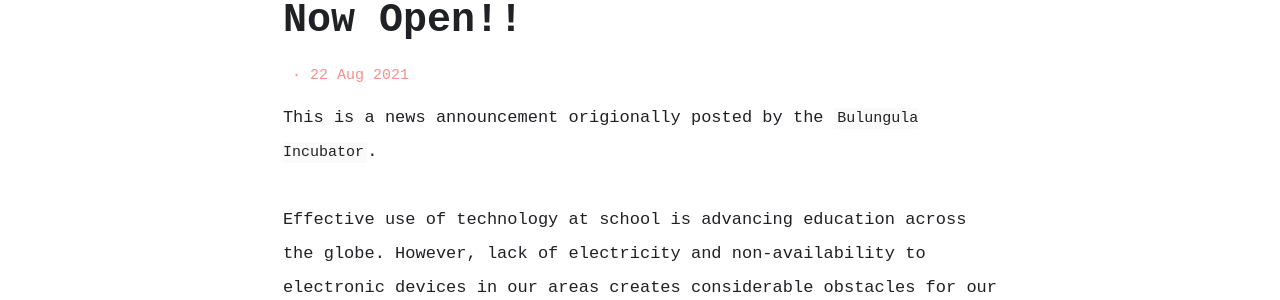
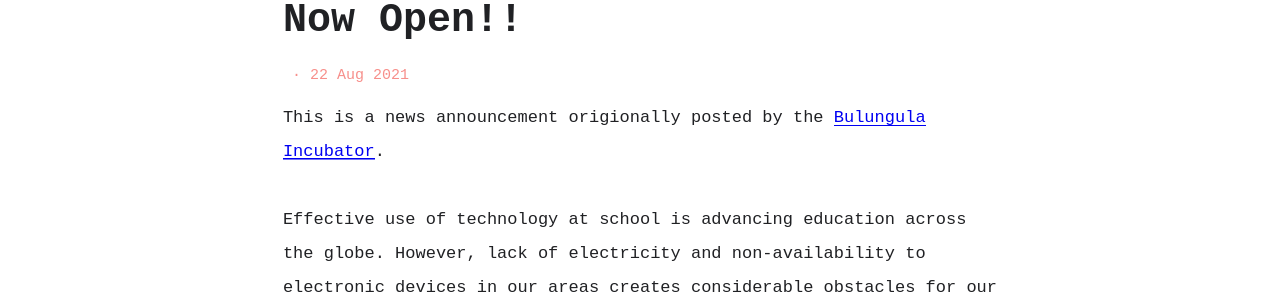
Before and after one commit to bulungula-tech-centre/bulungula-tech-centre, a Jekyll site: the page built from _posts/2021-08-22-firstPost_BI_Announcement.md, in a window 1280 px wide. Shown: the part 517-817 px from the top of the page. Built offline with Jekyll 4.4.1, drawn with Linux system fonts in a browser that asks for light colours.

```diff
--- a/_posts/2021-08-22-firstPost_BI_Announcement.md
+++ b/_posts/2021-08-22-firstPost_BI_Announcement.md
@@ -4,7 +4,7 @@ categories:
 feature_image: /assets/images/blog/firstClass.jpg
 ---
 
-This is a news announcement origionally posted by the [`Bulungula Incubator`](https://bulungulaincubator.org/the-bulungula-tech-centre-is-now-open/).
+This is a news announcement origionally posted by the [Bulungula Incubator](https://bulungulaincubator.org/the-bulungula-tech-centre-is-now-open/).
 
 Effective use of technology at school is advancing education across the globe. However, lack of electricity and non-availability to electronic devices in our areas creates considerable obstacles for our learners to achieve their full potential. In partnership with The Delta, as a pilot project for rural schools, we set up the Bulungula Tech Centre— a low-cost tech centre equipped with 16 computer stations.
 
```
